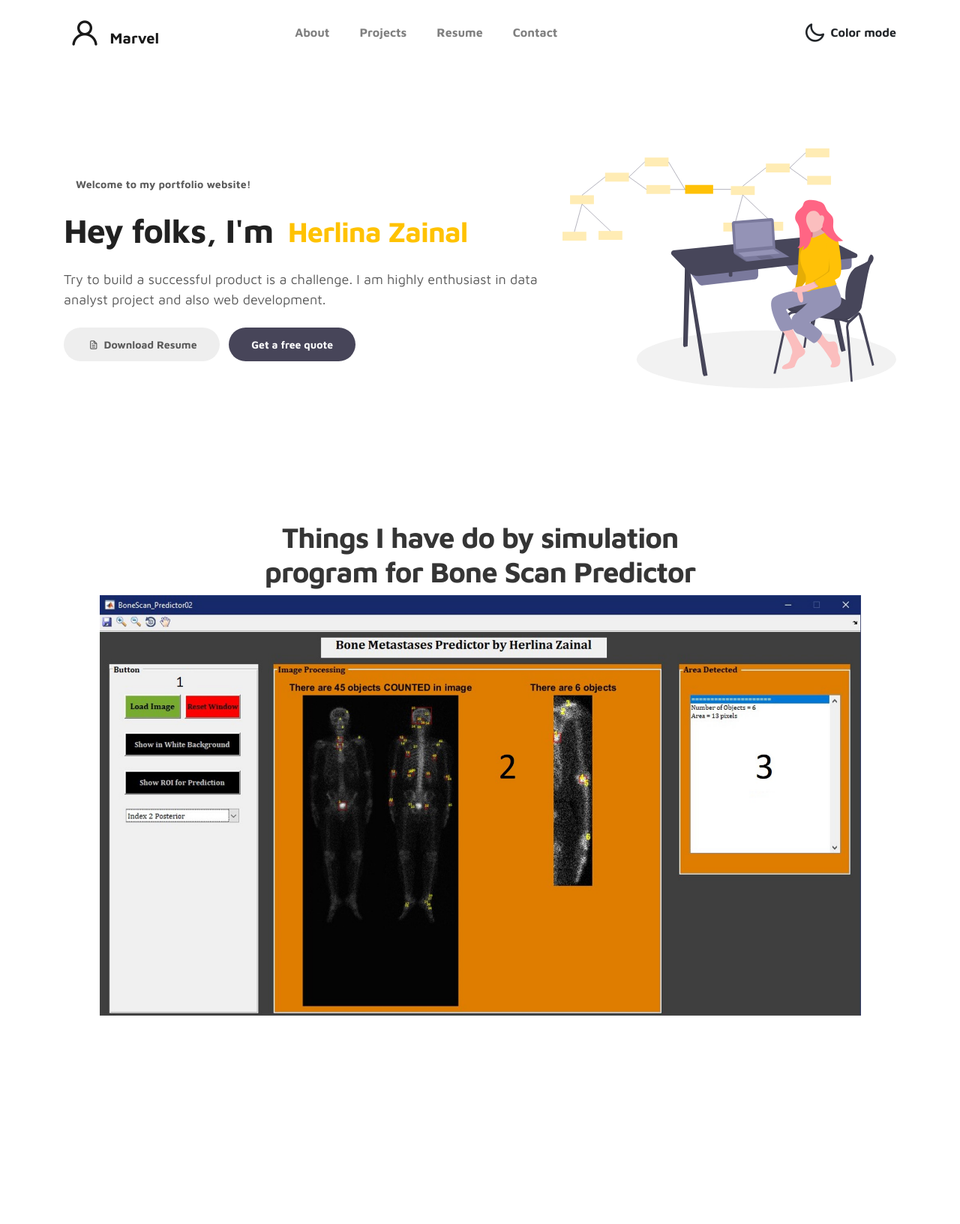
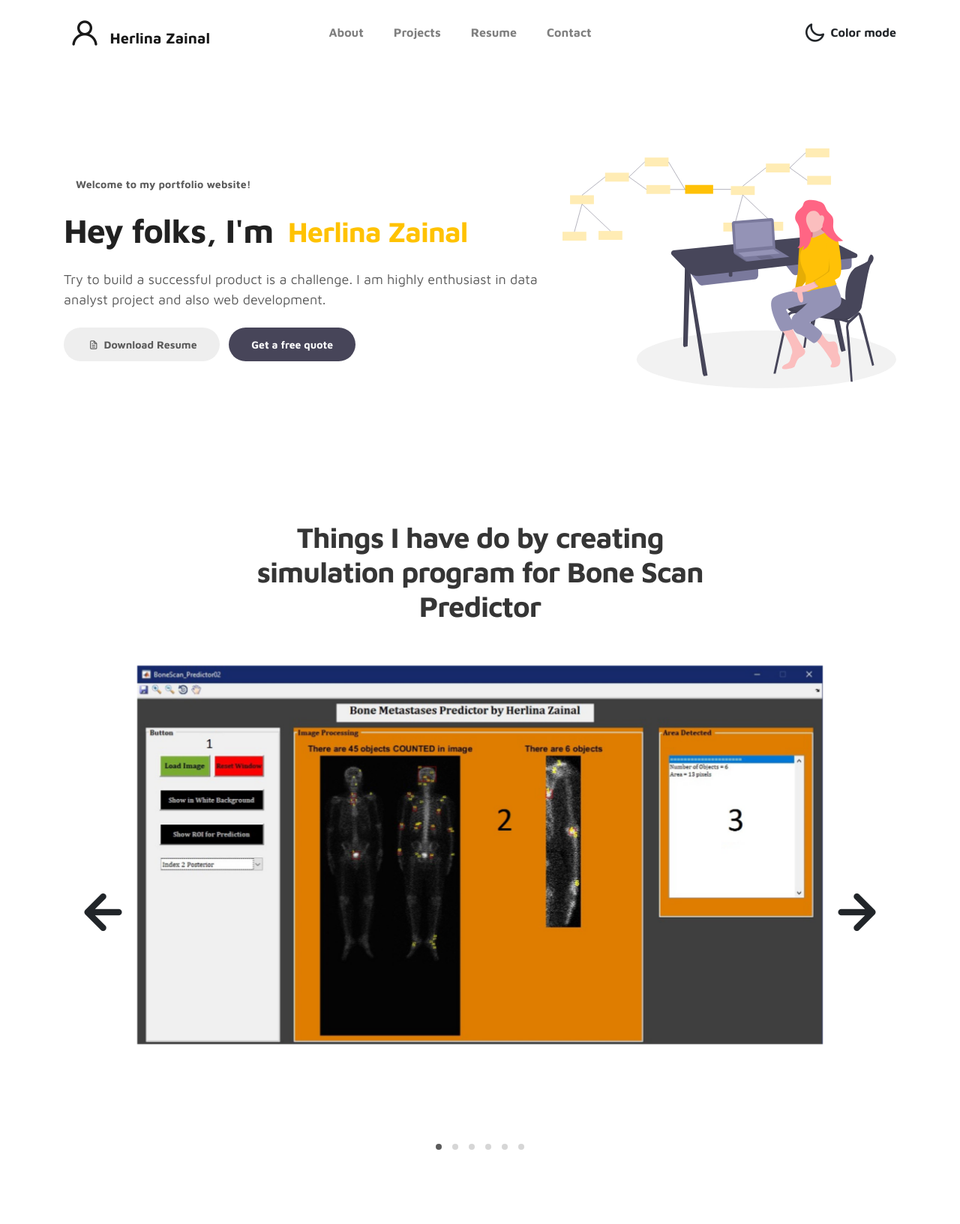
Before and after one commit to codehunter-23/web_dev_project, a Flask app: page / in a window 1280 px wide. Shown: the top 1633 px of the page at 75% size. Run offline with Flask 2, Linux system fonts and the light colour scheme; some libraries are stand-ins or nearby versions.

Commit message:
Fixing image

```diff
--- a/templates/index.html
+++ b/templates/index.html
@@ -6,7 +6,7 @@
     <meta name="description" content="">
     <meta name="author" content="">
 
-    <title>Marvel HTML Bootstrap 4 Template</title>
+    <title>Herlina Zainal Portofolio</title>
 
     <link rel="stylesheet" href="static/css/bootstrap.min.css">
     <link rel="stylesheet" href="static/css/unicons.css">
@@ -31,7 +31,7 @@
     <!-- MENU -->
     <nav class="navbar navbar-expand-sm navbar-light">
         <div class="container">
-            <a class="navbar-brand" href="/"><i class='uil uil-user'></i> Marvel</a>
+            <a class="navbar-brand" href="/"><i class='uil uil-user'></i> Herlina Zainal</a>
 
             <button class="navbar-toggler" type="button" data-toggle="collapse" data-target="#navbarNav" aria-controls="navbarNav" aria-expanded="false"
                 aria-label="Toggle navigation">
@@ -112,43 +112,43 @@
                   <div class="col-lg-11 text-center mx-auto col-12">
 
                       <div class="col-lg-8 mx-auto">
-                        <h2>Things I have do by simulation program for Bone Scan Predictor</h2>
+                        <h2>Things I have do by creating simulation program for Bone Scan Predictor</h2>
                       </div>
 
                       <div class="owl-carousel owl-theme">
                         <div class="item">
                           <div class="project-info">
-                            <img src="static/images/project/Result-UI.jpg" class="img-fluid" alt="project image">
+                            <img src="static/images/project/Result-UI.jpg" class="img-fluid my-5 mx-auto" alt="project image" style="width: 90%">
                           </div>
                         </div>
 
                         <div class="item">
                           <div class="project-info">
-                            <img src="static/images/project/UI.JPG" class="img-fluid" alt="project image">
+                            <img src="static/images/project/UI.JPG" class="img-fluid my-5 mx-auto" alt="project image" style="width: 90%">
                           </div>
                         </div>
 
                         <div class="item">
                           <div class="project-info">
-                            <img src="static/images/project/Hasil-2.jpg" class="img-fluid" alt="project image">
+                            <img src="static/images/project/Hasil-2.jpg" class="img-fluid my-5 mx-auto" alt="project image" style="width: 25%">
                           </div>
                         </div>
 
                         <div class="item">
                           <div class="project-info">
-                            <img src="static/images/project/Hasil-3.jpg" class="img-fluid" alt="project image">
+                            <img src="static/images/project/Hasil-3.jpg" class="img-fluid my-5 mx-auto" alt="project image" style="width: 25%">
                           </div>
                         </div>
 
                         <div class="item">
                           <div class="project-info">
-                            <img src="static/images/project/Hasil-4.jpg" class="img-fluid" alt="project image">
+                            <img src="static/images/project/Hasil-4.jpg" class="img-fluid my-5 mx-auto" alt="project image" style="width: 25%">
                           </div>
                         </div>
 
                         <div class="item">
                           <div class="project-info">
-                            <img src="static/images/project/Hasil-5.jpg" class="img-fluid" alt="project image">
+                            <img src="static/images/project/Hasil-5.jpg" class="img-fluid my-5 mx-auto" alt="project image" style="width: 25%">
                           </div>
                         </div>
                       </div>
@@ -225,9 +225,6 @@
                         </div>
 
                         <div class="timeline-wrapper">
-                            <div>
-
-                            </div>
                             <div class="timeline-info">
                                 <h3><span>Courses</span></h3>
                                 <p>Basic Science, Engineering Basics, Probability and Statistic, Linear Algebra, Computer Programming, Medical Instrumentation, Digital System, Nuclear Computation, Measurement and Detection of Radiation, Radiation Protection, Nuclear Medicine, Radiobiology, and Radioisotope Application</p>
@@ -259,14 +256,14 @@
 
           <div class="col-lg-5 mr-lg-5 col-12">
             <div class="google-map w-100">
-              <iframe src="https://www.google.com/maps/place/Graha+Lestari+Office/@-6.1761926,106.8144143,15z/data=!4m5!3m4!1s0x0:0xf3b0174304682ee5!8m2!3d-6.1761926!4d106.8144143" width="400" height="300" frameborder="0" style="border:0" allowfullscreen></iframe>
+              <iframe src="https://www.google.com/maps/embed?pb=!1m14!1m8!1m3!1d15866.641729637198!2d106.8144143!3d-6.1761926!3m2!1i1024!2i768!4f13.1!3m3!1m2!1s0x0%3A0xf3b0174304682ee5!2sGraha%20Lestari%20Office!5e0!3m2!1sen!2sid!4v1593614369612!5m2!1sen!2sid" width="600" height="450" frameborder="0" style="border:0;" allowfullscreen="" aria-hidden="false" tabindex="0"></iframe>
             </div>
 
             <div class="contact-info d-flex justify-content-between align-items-center py-4 px-lg-5">
                 <div class="contact-info-item">
-                  <h3 class="mb-3 text-white">Say hello</h3>
+                  <h3 class="mb-3 text-white">PT Chakra Giri Energi</h3>
 
-                  <p><a href="mailto:hello@company.co">hello@company.co</a></p>
+                  <p><a href="mailto:herlina.zainal@gmail.com">herlina.zainal@gmail.com</a></p>
                 </div>
 
                 <ul class="social-links">
```
